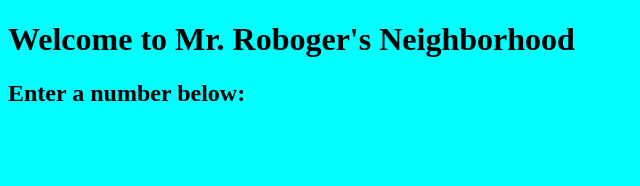
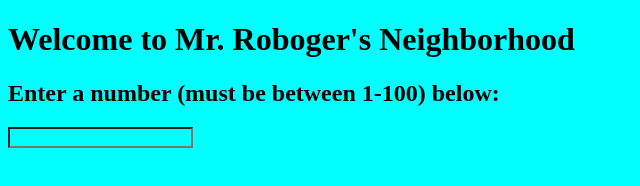
Before and after one commit to robertosk77/roboger.github.io, a plain HTML site: page index.html in a window 1280 px wide. Shown: the whole page, without its empty margins (0-640 px from the left). Drawn offline with Linux system fonts and the light colour scheme.

Commit message:
add a form for user input

```diff
--- a/index.html
+++ b/index.html
@@ -8,8 +8,12 @@
   <script src="js/scripts.js" type="text/javascript">
   </script>
   <h1>Welcome to Mr. Roboger's Neighborhood</h1>
-  <h2>Enter a number below:</h2>
+  <h2>Enter a number (must be between 1-100) below:</h2>
+  <form>
+    <input type="text">
 
+  </form>
 </body>
 
+
 </html>
```
